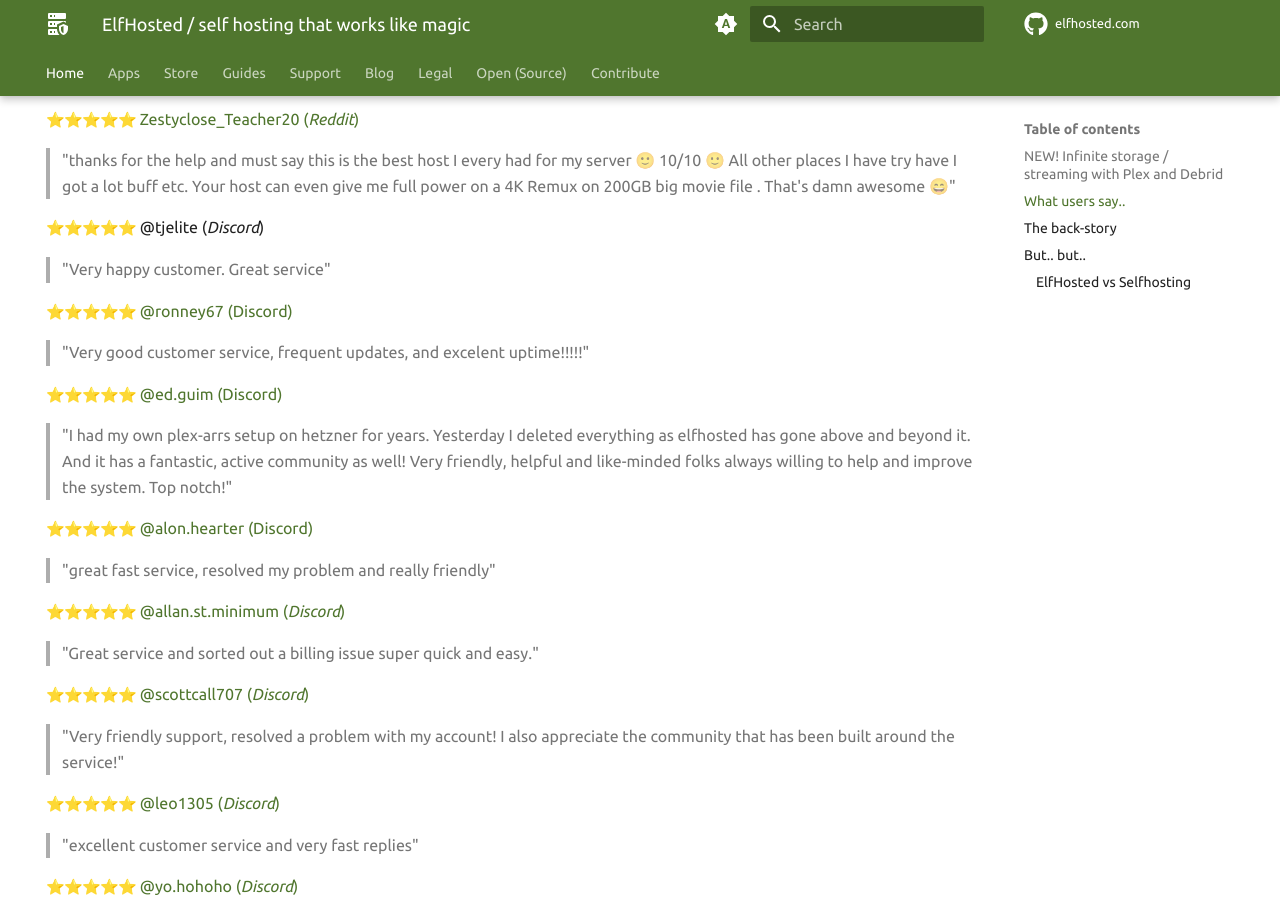
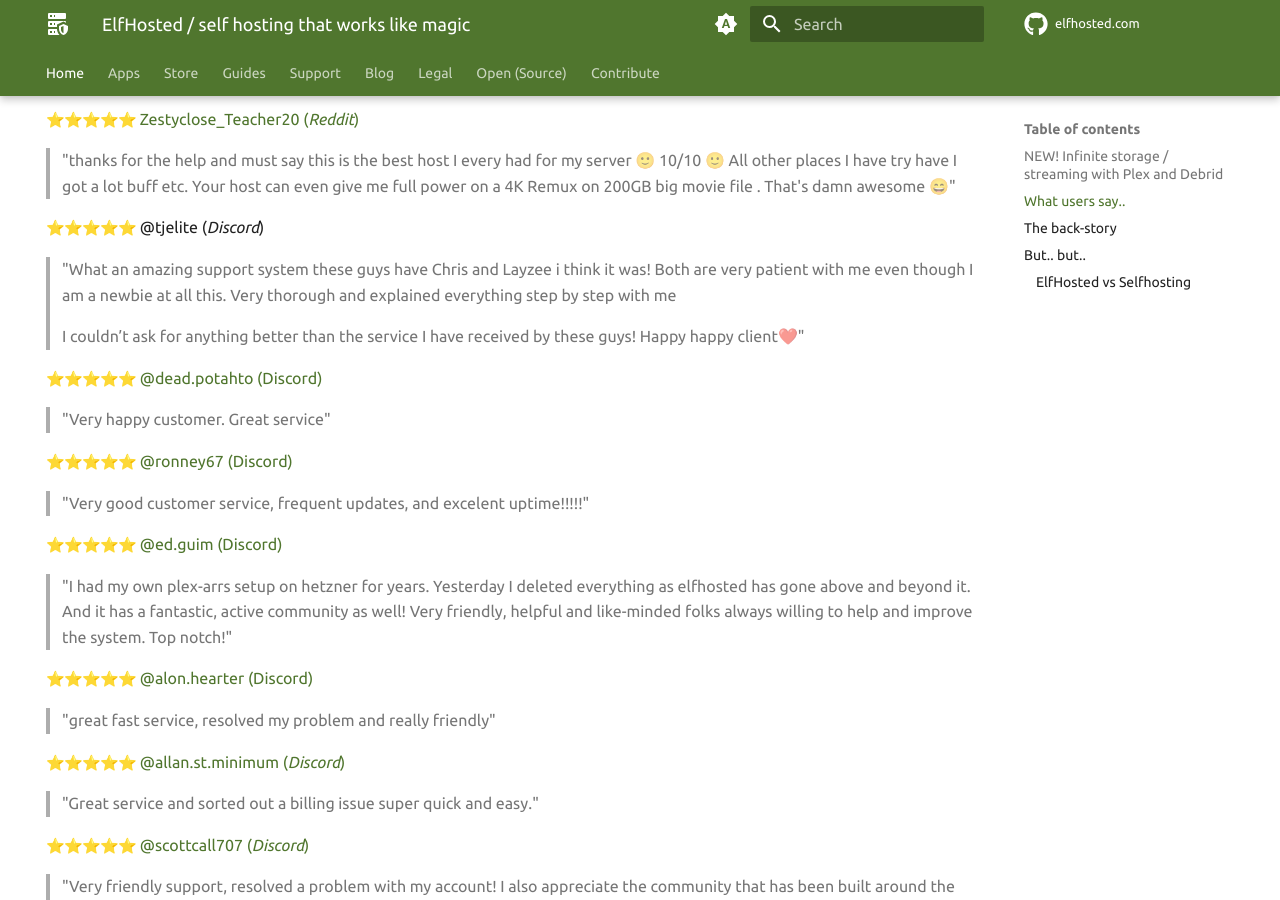
Before and after one commit to elfhosted/elfhosted.com, an MkDocs documentation site: the page built from docs/index.md, in a window 1280 px wide and 900 px high, scrolled down 1602 px. Built offline with MkDocs 1.6.1 and Material for MkDocs 9.7.7, drawn with Linux system fonts in a browser that asks for light colours; emoji names are drawn with the system emoji font; a script that is not in the unit is left out; plug-ins that fetch from the network failed and are left out; comment, search, counter and statistics services are not loaded.

Commit message:
Add moooar feedback
Signed-off-by: David Young <davidy@funkypenguin.co.nz>

```diff
--- a/docs/index.md
+++ b/docs/index.md
@@ -72,6 +72,12 @@ Here's what some of our {--users--}{++friends++} say..
 
 :star::star::star::star::star: \@tjelite (*Discord*)
 
+> "What an amazing support system these guys have Chris and Layzee i think it was! Both are very patient with me even though I am a newbie at all this. Very thorough and explained everything step by step with me
+>
+> I couldn’t ask for anything better than the service I have received by these guys! Happy happy client❤️"
+
+:star::star::star::star::star: [\@dead.potahto (Discord)](https://discord.com/channels/396055506072109067/1239991761355669625)
+
 > "Very happy customer. Great service"
 
 :star::star::star::star::star: [\@ronney67 (Discord)](https://discord.com/channels/396055506072109067/1234856745696886784/1234932676822044703)
```
